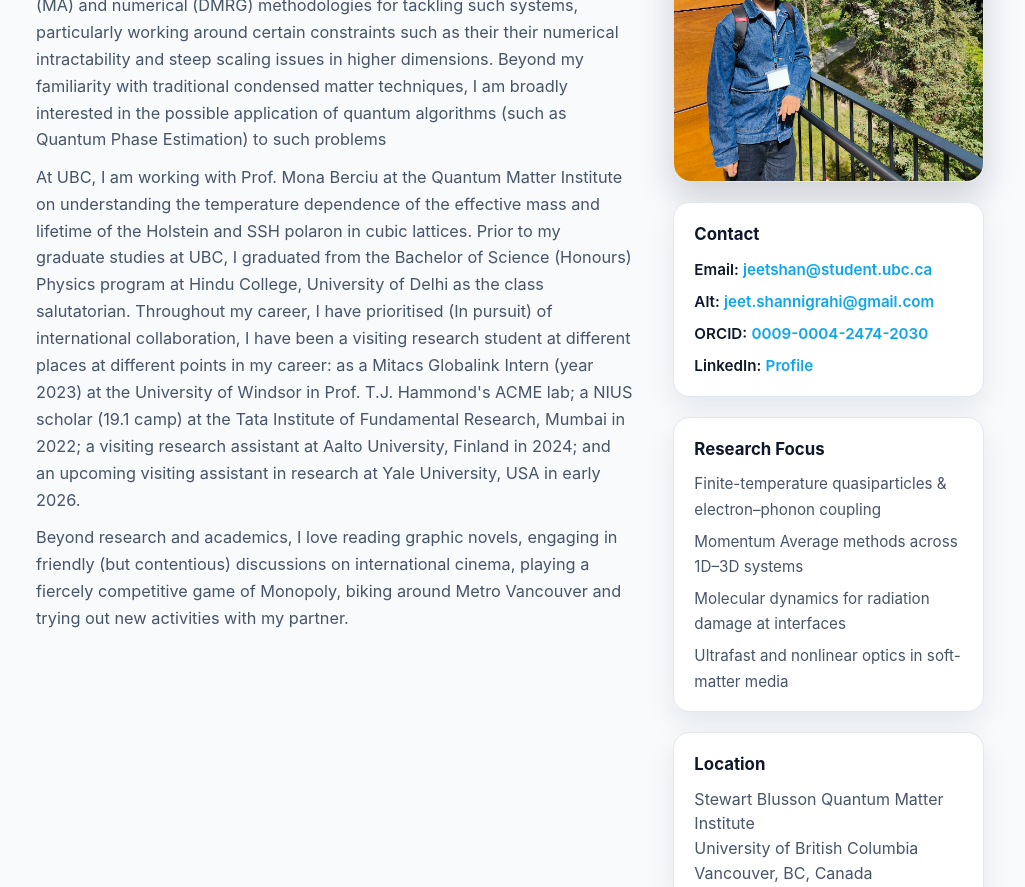
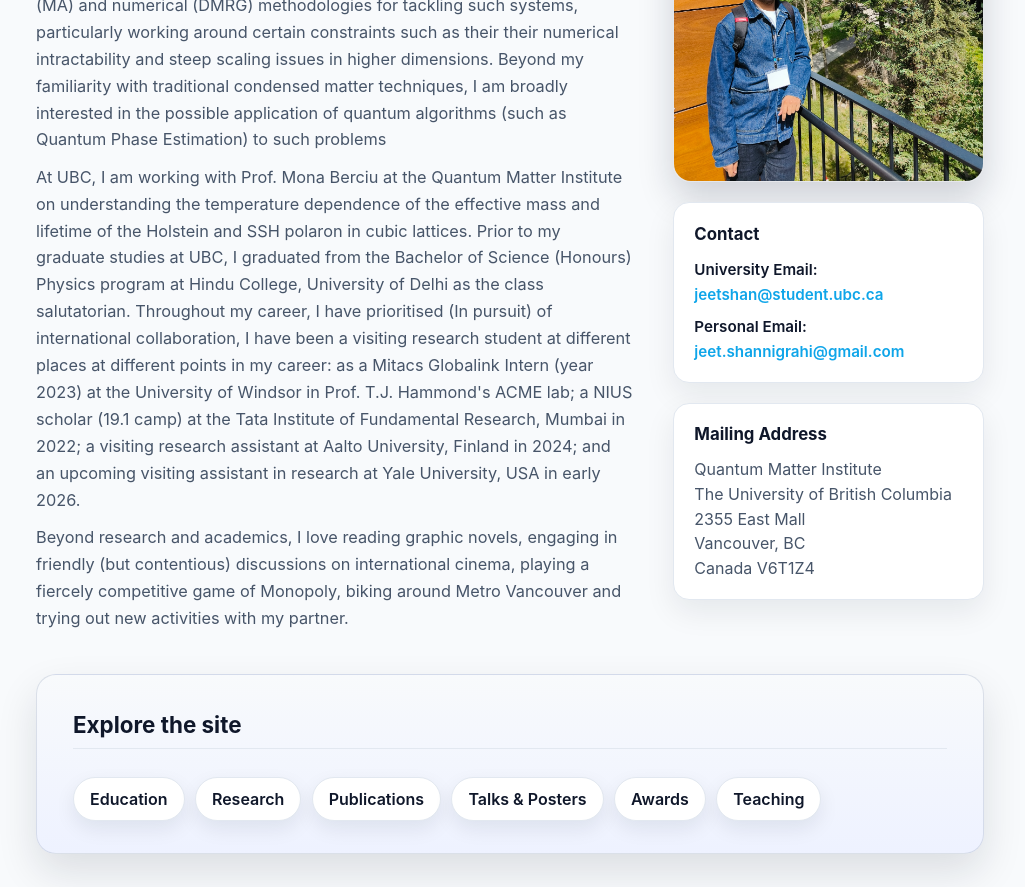
Before and after one commit to JeetShannigrahi21/JeetShannigrahi21.github.io, a Jekyll site: the page built from index.md, in a window 1280 px wide and 1400 px high, scrolled down 587 px, cut to the strip 0-887 px from the top of the window. Shown: the whole strip, without its empty margins (130-1155 px from the left). Built offline with Jekyll 4.4.1, drawn with Linux system fonts in a browser that asks for light colours.

Commit message:
Update index.md

```diff
--- a/index.md
+++ b/index.md
@@ -24,24 +24,13 @@ permalink: /
     <div class="contact-card">
       <h3>Contact</h3>
       <ul>
-        <li><strong>Email:</strong> <a href="mailto:jeetshan@student.ubc.ca">jeetshan@student.ubc.ca</a></li>
-        <li><strong>Alt:</strong> <a href="mailto:jeet.shannigrahi@gmail.com">jeet.shannigrahi@gmail.com</a></li>
-        <li><strong>ORCID:</strong> <a href="https://orcid.org/0009-0004-2474-2030" target="_blank" rel="noopener">0009-0004-2474-2030</a></li>
-        <li><strong>LinkedIn:</strong> <a href="https://www.linkedin.com/in/jeet-shannigrahi-89052b216/" target="_blank" rel="noopener">Profile</a></li>
+        <li><strong>University Email:</strong> <a href="mailto:jeetshan@student.ubc.ca">jeetshan@student.ubc.ca</a></li>
+        <li><strong>Personal Email:</strong> <a href="mailto:jeet.shannigrahi@gmail.com">jeet.shannigrahi@gmail.com</a></li>
       </ul>
     </div>
     <div class="contact-card">
-      <h3>Research Focus</h3>
-      <ul>
-        <li>Finite-temperature quasiparticles &amp; electron&ndash;phonon coupling</li>
-        <li>Momentum Average methods across 1D&ndash;3D systems</li>
-        <li>Molecular dynamics for radiation damage at interfaces</li>
-        <li>Ultrafast and nonlinear optics in soft-matter media</li>
-      </ul>
-    </div>
-    <div class="contact-card">
-      <h3>Location</h3>
-      <p>Stewart Blusson Quantum Matter Institute<br>University of British Columbia<br>Vancouver, BC, Canada</p>
+      <h3>Mailing Address</h3>
+      <p>Quantum Matter Institute<br>The University of British Columbia<br> 2355 East Mall <br> Vancouver, BC <br> Canada V6T1Z4 </p>
     </div>
   </aside>
 </section>
```
